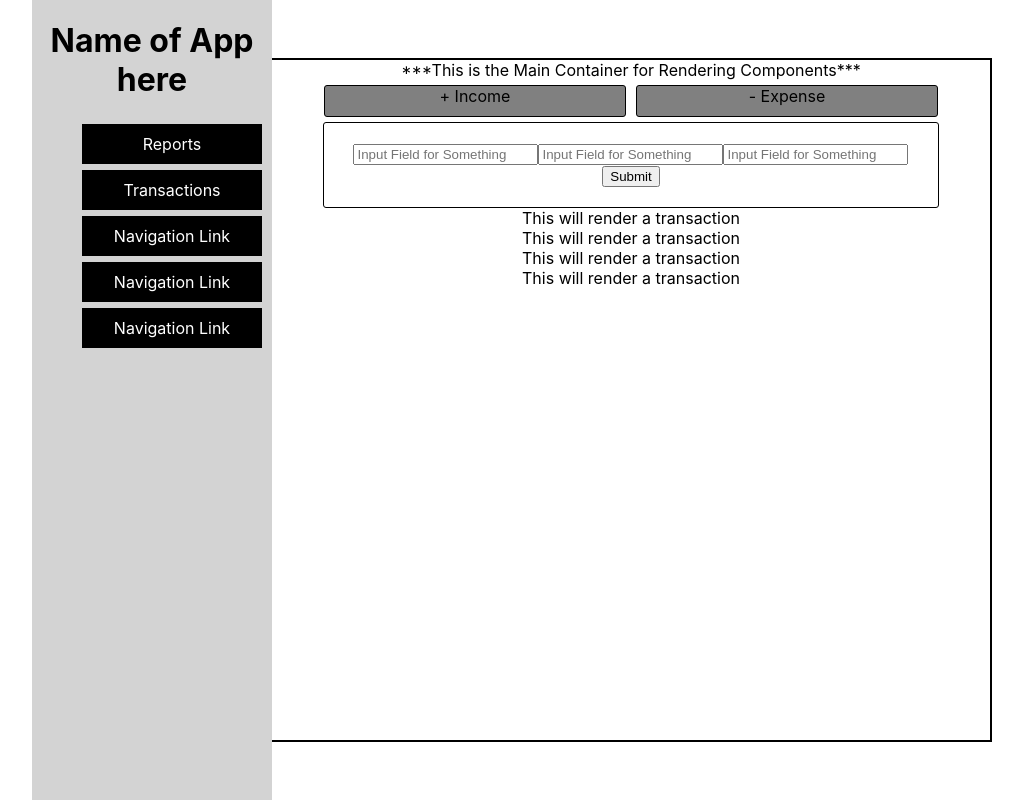
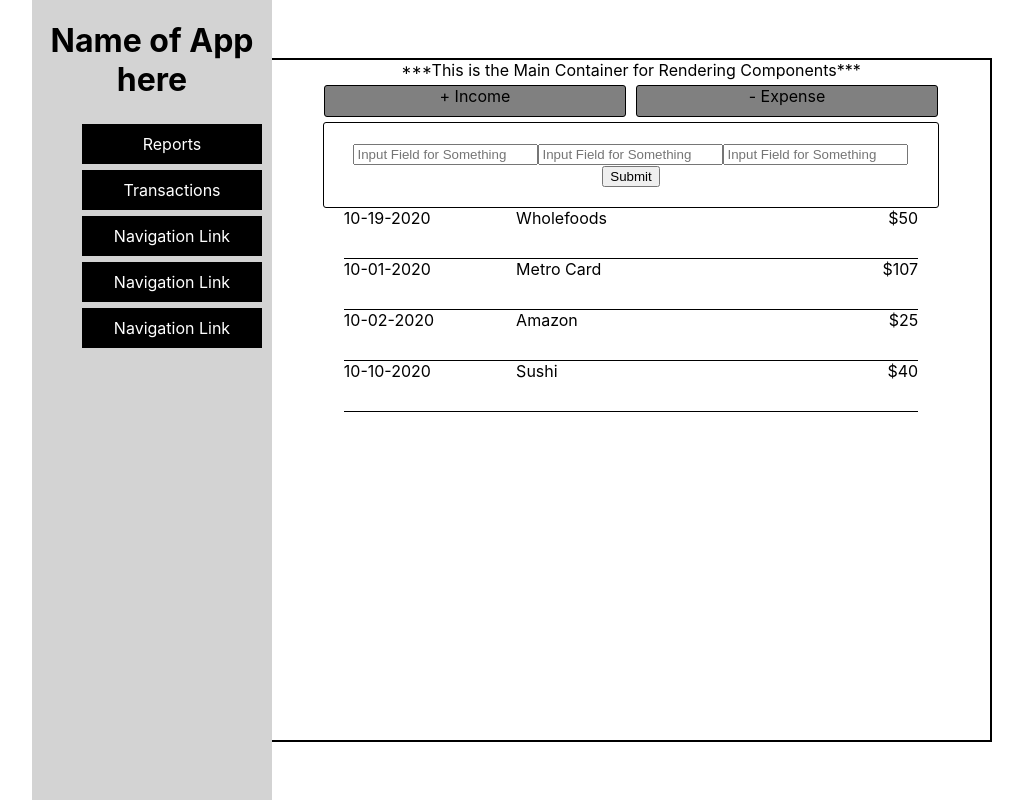
Before and after one commit to royFloresNyc/iron-budget-frontend, a React (Create React App) app: page /transactions in a window 1280 px wide. Shown: the whole page, without its empty margins (128-1151 px from the left). Built offline with nearby package versions, Linux system fonts and the light colour scheme; the HTML template or start-up script is replaced by a standard one.

Commit message:
Render hard-coded transactions data

```diff
--- a/src/App.css
+++ b/src/App.css
@@ -90,6 +90,10 @@ a:hover {
     color: black;
 }
 
+div.container {
+    overflow: scroll;
+}
+
 .trans-button {
     display: inline-block;
     background-color: gray;
@@ -107,3 +111,29 @@ a:hover {
     width: 80%;
     padding: 20px;
 }
+
+div.transaction {
+    display: inline-block;
+    width: 80%;
+    border-bottom: 1px solid black;
+}
+
+div.transaction > div {
+    display: inline-block;
+    height: 50px;
+}
+
+div.date {
+    width: 30%;
+    text-align: left;
+}
+
+div.name {
+    width: 40%;
+    text-align: left;
+}
+
+div.amount {
+    width: 30%;
+    text-align: right;
+}
--- a/src/Components/Transaction.js
+++ b/src/Components/Transaction.js
@@ -1,8 +1,11 @@
 import React from 'react'
 
-const Transaction = () => {
+const Transaction = ({ transaction }) => {
+
     return <div className="transaction">
-        This will render a transaction
+        <div className="date">{transaction.t_date}</div>
+        <div className="name">{transaction.name}</div>
+        <div className="amount">${transaction.amount}</div>
     </div>
 }
 
--- a/src/Containers/MainContainer.js
+++ b/src/Containers/MainContainer.js
@@ -4,12 +4,49 @@ import Reports from '../Containers/Reports'
 import Transactions from '../Containers/Transactions'
 
 class MainContainer extends React.Component {
+    state = {
+        transactions: [
+            {
+                name: "Wholefoods",
+                amount: 50,
+                t_date: "10-19-2020",
+                category_id: 1,
+                transaction_type_id: 1
+            },
+            {
+                name: "Metro Card",
+                amount: 107,
+                t_date: "10-01-2020",
+                category_id: 3,
+                transaction_type_id: 1
+            },
+            {
+                name: "Amazon",
+                amount: 25,
+                t_date: "10-02-2020",
+                category_id: 2,
+                transaction_type_id: 1
+            },
+            {
+                name: "Sushi",
+                amount: 40,
+                t_date: "10-10-2020",
+                category_id: 4,
+                transaction_type_id: 1
+            },
+        ]
+    }
+
+    componentDidMount(){
+
+    }
+
     render () {
         return <div className="main-container">
             ***This is the Main Container for Rendering Components***
             <Switch>
-                <Route path='/reports' render={routerProps => <Reports/>} />
-                <Route path='/transactions' render={routerProps => <Transactions/>} />
+                <Route path='/reports' render={() => <Reports/>} />
+                <Route path='/transactions' render={() => <Transactions transactions={this.state.transactions}/>} />
             </Switch>
         </div>
 
--- a/src/Containers/Transactions.js
+++ b/src/Containers/Transactions.js
@@ -4,17 +4,18 @@ import TransForm from '../Components/TransForm'
 import Transaction from '../Components/Transaction'
 
 
-const Transactions = () => {
-    return <div>
+const Transactions = ({ transactions }) => {
+
+    const renderTransactions = (tList) => {
+        return tList.map((trans, indx) => <Transaction key={indx} transaction={trans} />)
+    }
+
+    return <div className="container transactions">
         <TransButton text=" + Income" />
         <TransButton text=" - Expense" />
         {/* toggle the form based on the button clicked */}
         <TransForm />
-        {/* render an a list of transactions */}
-        <Transaction/>
-        <Transaction/>
-        <Transaction/>
-        <Transaction/>
+        {renderTransactions(transactions)}
     </div>
 }
 
```
